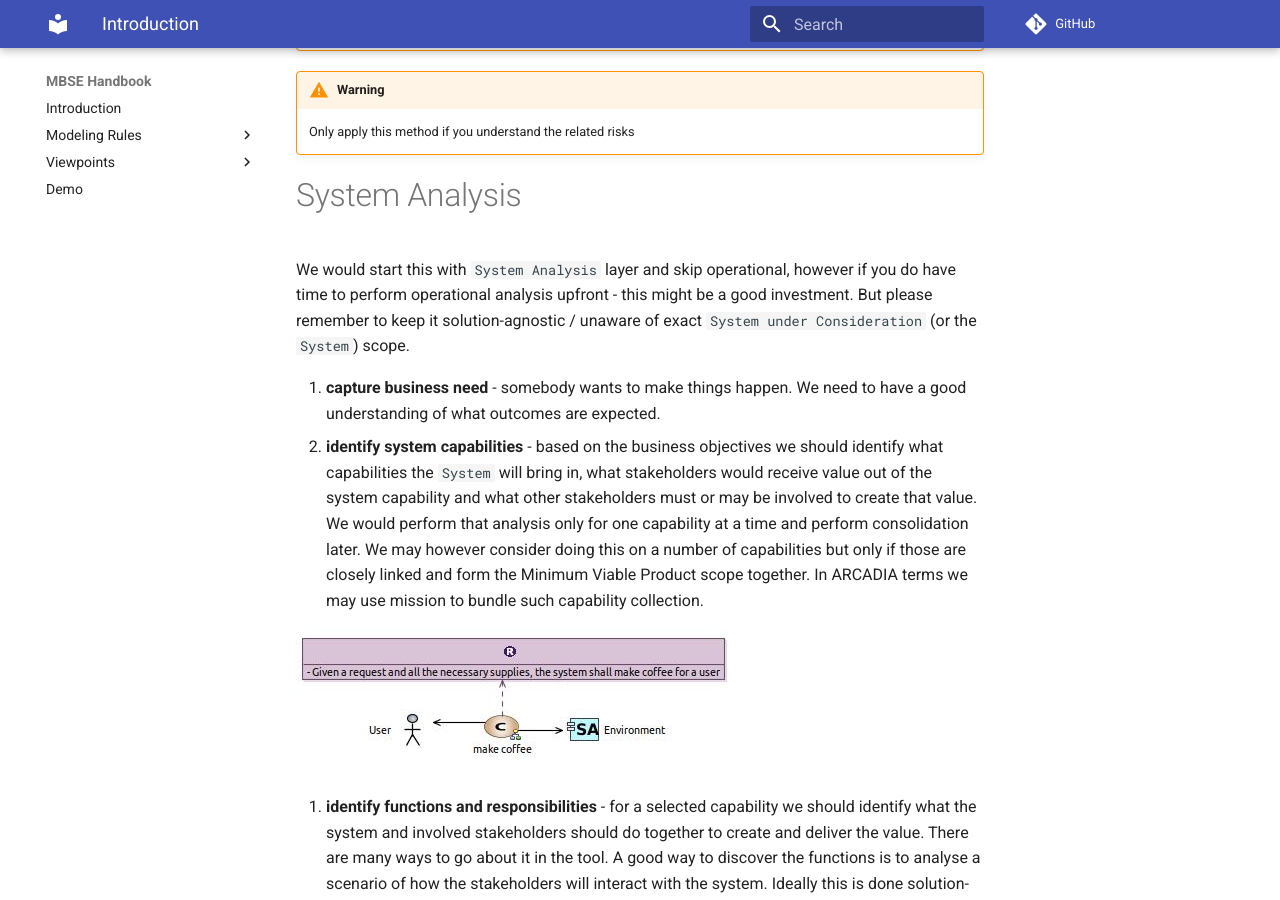
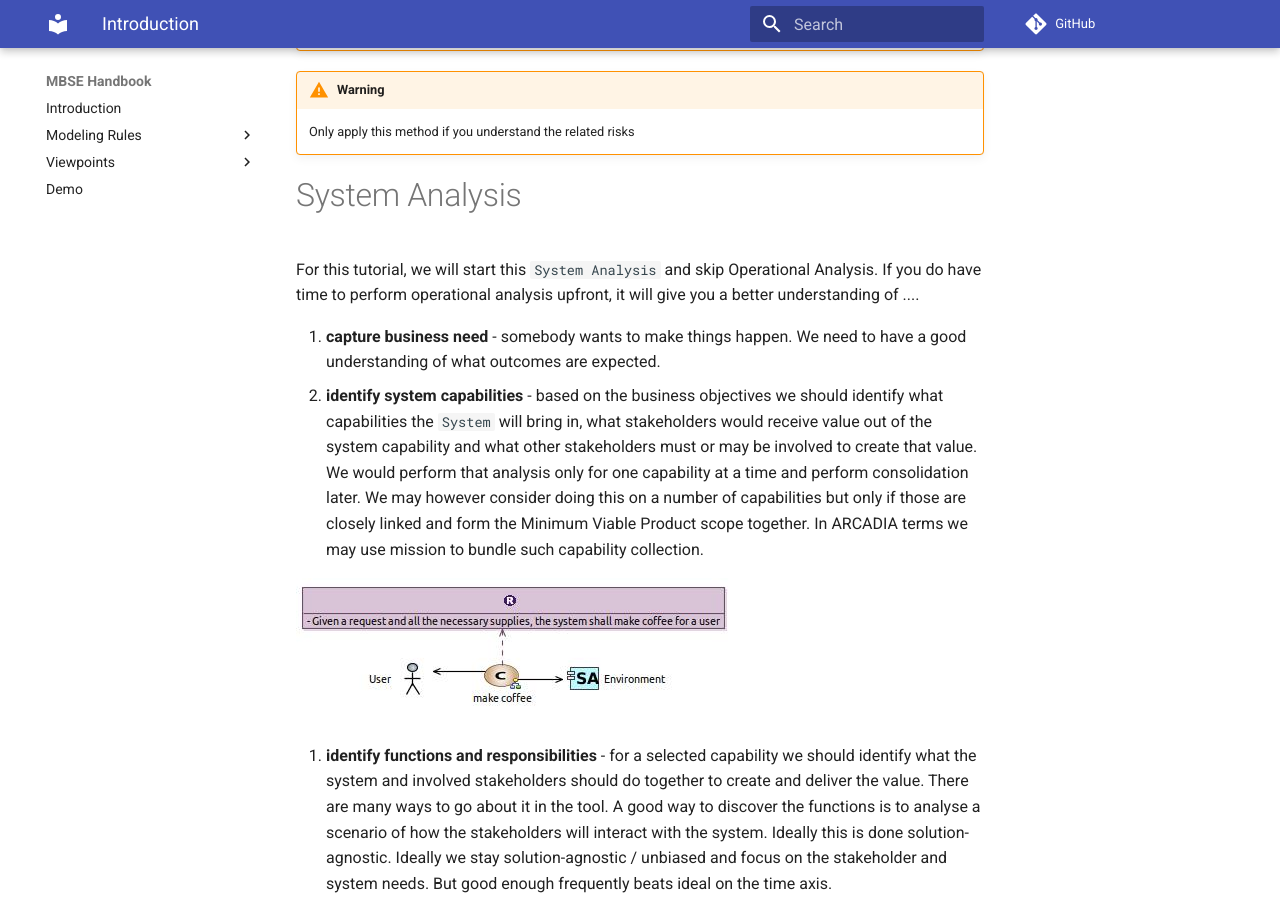
Before and after one commit to DSD-DBS/mbse-handbook, an MkDocs documentation site: the page built from docs/methods/arcadia-light/intro.md, in a window 1280 px wide and 900 px high, scrolled down 360 px. Built offline with MkDocs 1.6.1 and Material for MkDocs 9.7.7, drawn with Linux system fonts in a browser that asks for light colours; comment, search, counter and statistics services are not loaded.

Commit message:
Update docs/methods/arcadia-light/intro.md
Co-authored-by: Arjan Molenaar <gaphor@gmail.com>

```diff
--- a/docs/methods/arcadia-light/intro.md
+++ b/docs/methods/arcadia-light/intro.md
@@ -13,7 +13,7 @@ This method builds on top of ARCADIA methodology but selects very specific conte
 
 # System Analysis
 
-We would start this with `System Analysis` layer and skip operational, however if you do have time to perform operational analysis upfront - this might be a good investment. But please remember to keep it solution-agnostic / unaware of exact `System under Consideration` (or the `System`) scope.
+For this tutorial, we will start this `System Analysis` and skip Operational Analysis. If you do have time to perform operational analysis upfront, it will give you a better understanding of ....
 
 1. **capture business need** - somebody wants to make things happen. We need to have a good understanding of what outcomes are expected.
 2. **identify system capabilities** -  based on the business objectives we should identify what capabilities the `System` will bring in, what stakeholders would receive value out of the system capability and what other stakeholders must or may be involved to create that value. We would perform that analysis only for one capability at a time and perform consolidation later. We may however consider doing this on a number of capabilities but only if those are closely linked and form the Minimum Viable Product scope together. In ARCADIA terms we may use mission to bundle such capability collection.
```
